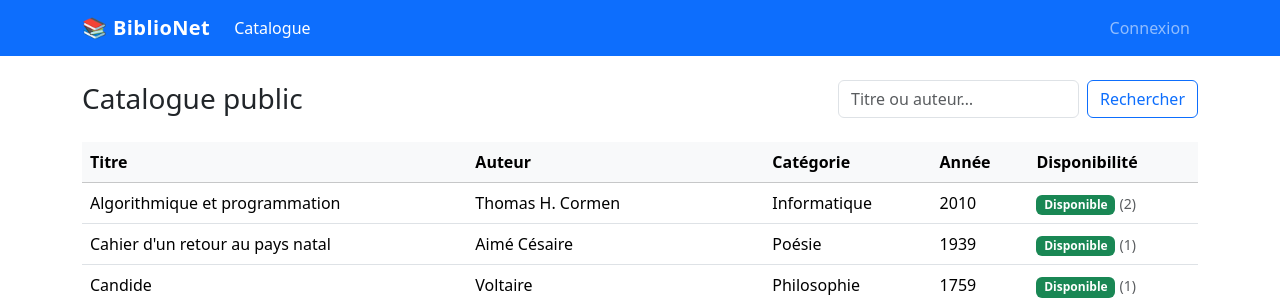
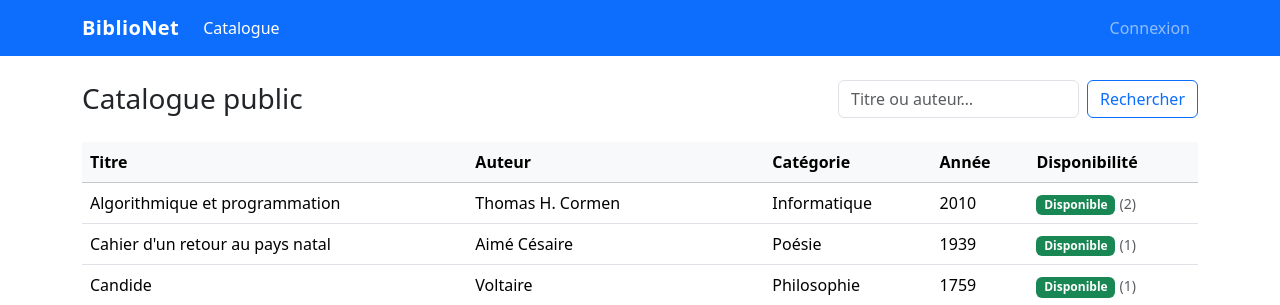
Before and after one commit to EliseePro/biblionet, a PHP site: page / in a window 1280 px wide. Shown: the top 305 px of the page. Run offline with PHP 8.4, Linux system fonts and the light colour scheme; data comes from the database, SQL or seed files in the repository.

Commit message:
Mise a jour du README et du layout

```diff
--- a/app/views/layouts/main.php
+++ b/app/views/layouts/main.php
@@ -20,7 +20,7 @@ $current = trim(parse_url($_SERVER['REQUEST_URI'] ?? '/', PHP_URL_PATH) ?: '/',
 <body>
 <nav class="navbar navbar-expand-lg navbar-dark bg-primary mb-4">
     <div class="container">
-        <a class="navbar-brand" href="/">📚 BiblioNet</a>
+        <a class="navbar-brand" href="/"> BiblioNet</a>
         <button class="navbar-toggler" type="button" data-bs-toggle="collapse" data-bs-target="#navMain">
             <span class="navbar-toggler-icon"></span>
         </button>
```
Also changed, not shown: README.md.
